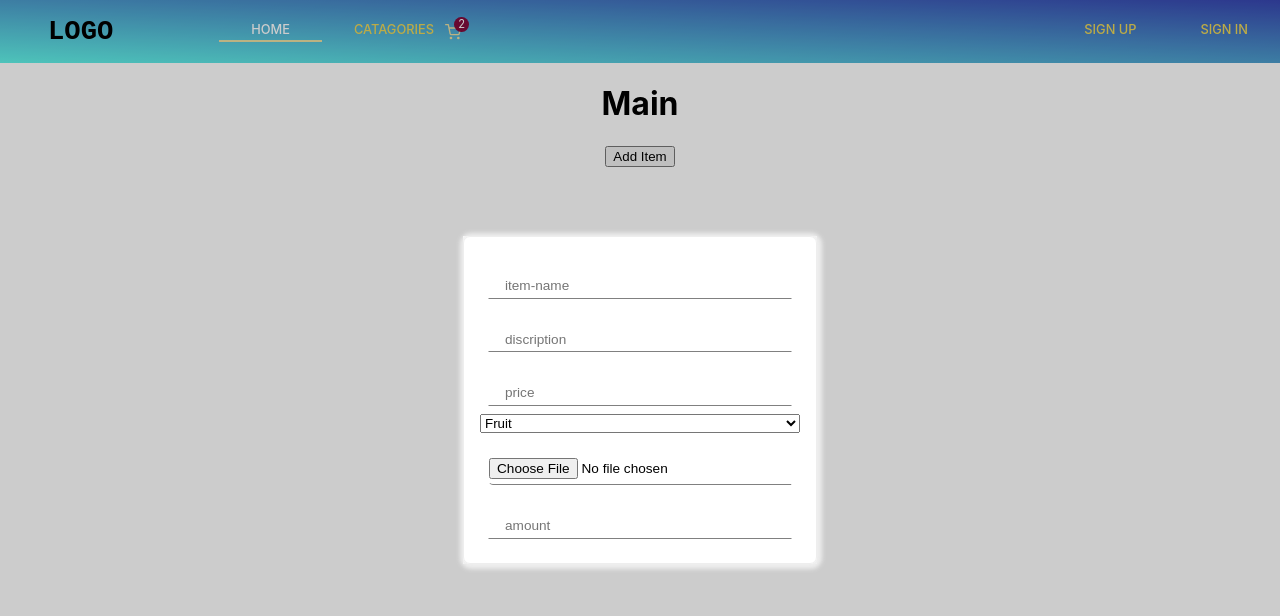
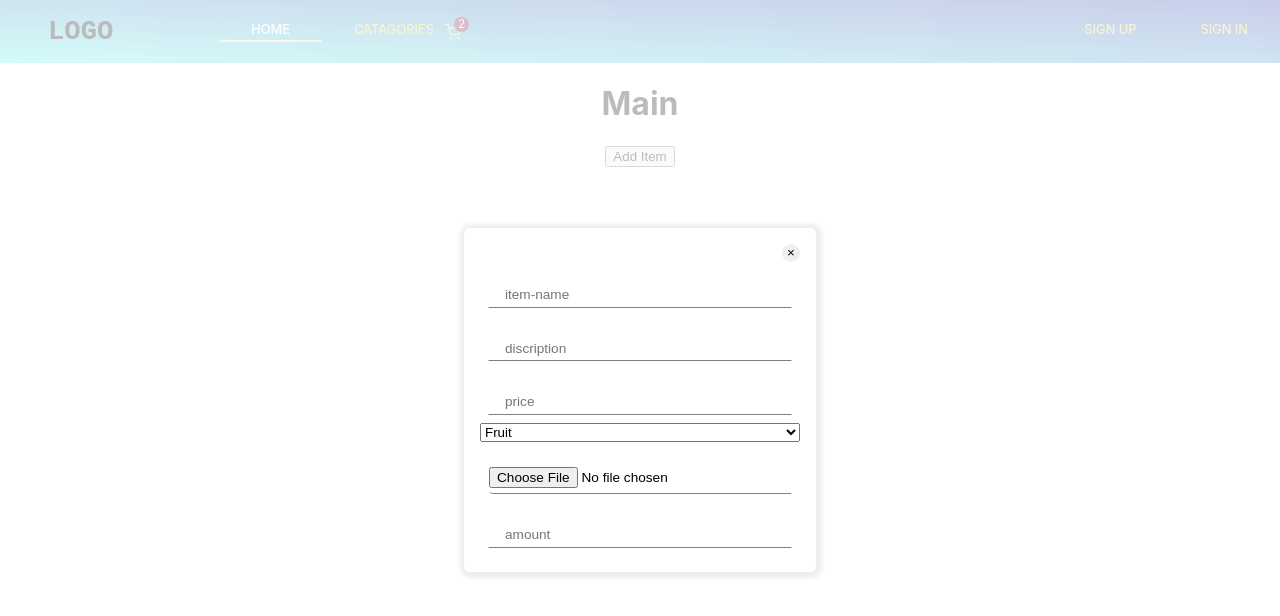
Before and after one commit to ShahedAhmadAhadi/sturdy-octo-invention, a React (Create React App) app in the folder app/: page / in a window 1280 px wide. Both pictures are taken after a click on the button "Add Item". Shown: the top 616 px of the page. Built offline with nearby package versions, Linux system fonts and the light colour scheme; no server answers.

Commit message:
close btn and close click outside the modal added with styles

```diff
--- a/app/src/components/add_item.js
+++ b/app/src/components/add_item.js
@@ -1,11 +1,13 @@
 import React from 'react'
 import './styles/styles.css'
 
-function AddItem() {
+function AddItem(props) {
+    console.log(props)
     return (
-        <div className="add-item-wrapper" style={{ width: '100%', height: '100vh', background: '#00000033', position: 'absolute', top: 0, left: 0, display: 'flex', justifyContent: 'center' }}>
-            <div className="add-item-modal" style={{ background: '#fff', alignSelf: 'center' }}>
+        <div onClick={() => props.visiblity(false)} className="add-item-wrapper" style={{ width: '100%', height: '100vh', background: "#ffffffbb", position: 'absolute', top: 0, left: 0, display: 'flex', justifyContent: 'center' }}>
+            <div className="add-item-modal" style={{ background: '#fff', alignSelf: 'center', borderRadius: '7px' }}>
                 <form>
+                    <button onClick={() => props.visiblity(false)} style={{ width: '18px', padding: '0', height: '18px', borderRadius: '50%', border: 'none', alignSelf: 'flex-end' }} className="btn-close">&times;</button>
                     <input type="text" placeholder="item-name" />
                     <input type="text" placeholder="discription" />
                     <input type="number" placeholder="price" step=".01" />
--- a/app/src/components/main.js
+++ b/app/src/components/main.js
@@ -6,15 +6,15 @@ function Main() {
 
     const [addItemVisible, setAddItemVisible] = useState(false)
 
-    const addItemShow = () => {
-        setAddItemVisible(true)
+    const addItemShow = (value) => {
+        setAddItemVisible(value)
     }
 
     return (
         <div>
             <h1>Main</h1>
-            <button className="btn-add" onClick={() => addItemShow()}>Add Item</button>
-            {addItemVisible && <AddItem />}
+            <button className="btn-add" onClick={() => addItemShow(true)}>Add Item</button>
+            {addItemVisible && <AddItem visiblity={() => addItemShow()} />}
         </div>
     )
 }
--- a/app/src/components/styles/styles.css
+++ b/app/src/components/styles/styles.css
@@ -5,6 +5,7 @@
     align-items: center;
     height: 90vh;
 }
+
 form{
     display: flex;
     flex-direction: column;
@@ -15,6 +16,7 @@ form{
     box-shadow: 1px 1px 4px 4px #eee;
     border: 1px solid #eee;
 }
+
 input{
     padding: 1rem 0.7rem 0.3rem 1rem;
     margin: 0.5rem 0.5rem;
@@ -22,11 +24,13 @@ input{
     border-bottom: 1px solid gray;
     font-size: 0.85rem;
 }
+
 input:focus{
     border: 1px solid white;
     outline: none;
     border-bottom: 1px solid gray;
 }
+
 input[type="submit"]{
     width: 40%;
     padding: 0.7rem 0.5rem;
@@ -40,32 +44,39 @@ input[type="submit"]{
     border-radius: 5px;
     cursor: pointer;
 }
+
 input[type="submit"]:hover{
     color: #840032;
 }
+
 input[type="file"]{
     border-radius: 0 5px;
     padding: 1rem 1rem 0.33rem 0;
 }
+
 .custom-file-input::-webkit-file-upload-button {
     visibility: hidden;
     width: 0;
 }
-  .custom-file-input::before {
-      z-index: 10;
+
+.custom-file-input::before {
+    z-index: 10;
     content: 'Choose Files';
-    /* background: linear-gradient(top, #837d7d, #e3e3e3); */
     border-radius: 5px 0 0 5px;
     color: white;
     display:inline;
-    /* border-radius: 3px; */
     padding: 10px 5px;
     outline: none;
     cursor: pointer;
     font-size: 0.8rem;
     background: linear-gradient(to left bottom, #3334aa -10%, #12eedd);
-  }
-  .custom-file-input:hover::before {
+}
+
+.custom-file-input:hover::before {
     border-color: black;
     color: #840032;
-  }
+}
+
+.btn-close:hover{
+    background: #ccc;
+}
```
